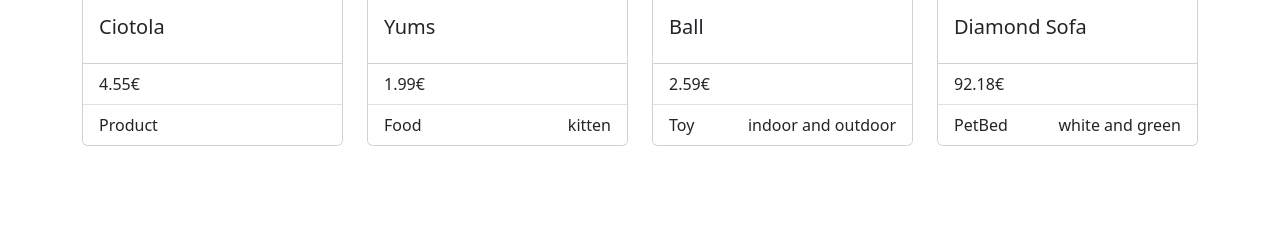
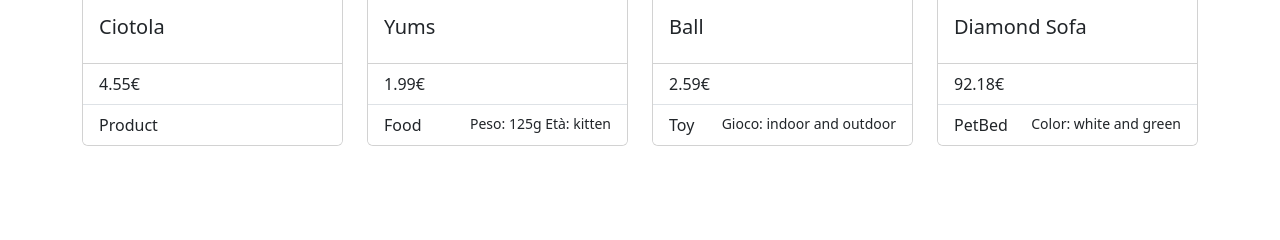
Before and after one commit to marikadiblasio/php-oop-2, a PHP site: page / in a window 1280 px wide. Shown: the part 417-657 px from the top of the page. Run offline with PHP 8.4, Linux system fonts and the light colour scheme; some libraries are stand-ins or nearby versions.

Commit message:
add trait weightable and exception

```diff
--- a/Database/db.php
+++ b/Database/db.php
@@ -1,20 +1,33 @@
 <?php
-//include __DIR__ . '/../Models/Product.php';
-include_once __DIR__ . '/../Models/Food.php';
-include_once __DIR__ . '/../Models/Toy.php';
-include_once __DIR__ . '/../Models/PetBed.php';
+include __DIR__ . '/../Models/Food.php';
+include __DIR__ . '/../Models/Toy.php';
+include __DIR__ . '/../Models/PetBed.php';
 
 $dog = new Category('<i class="fa-solid fa-dog"></i>', 'dog');
 $cat = new Category('<i class="fa-solid fa-cat"></i>', 'cat');
 
 $products = [
     new Product('Ciotola', $cat, 4.55, 'https://www.isoladeitesori.it/dw/image/v2/BGRZ_PRD/on/demandware.static/-/Sites-it-master-catalog/default/dwcb552b5f/idt/dmo-172131-1-172131.jpg?sw=800&sh=800', false),
-    new Food('Yums', $cat, 1.99, 'https://m.media-amazon.com/images/I/815M0171I0L._AC_SY879_.jpg', true,'snack'),
-    new Toy('Ball', $dog, 2.59, 'https://m.media-amazon.com/images/I/61Uh3BPhwbS._AC_SL1500_.jpg', false, 'Petup'),
-    new PetBed('Diamond Sofa', $cat, 92.18, 'https://cdn.shopify.com/s/files/1/0549/1638/2879/products/FunnyFuzzy_VintageLeisureDiamondCatSofaBed6_8a988536-e442-4180-9d80-b22ea02f6d6f.jpg?v=1677236585&width=800', true),
-    new Food('Delicious', $dog, 4.32, 'https://shop-cdn-m.mediazs.com/bilder/royal/canin/medium/adult/crocchette/per/cane/0/400/80731_pla_royalcanin_mediumadult_15kg_hs_01_0.jpg', true, 'dry food', 'Royal Canin'),
+    new Food('Yums', $cat, 1.99, 'https://m.media-amazon.com/images/I/815M0171I0L._AC_SY879_.jpg', true, 'kitten', 'snack'),
+    new Toy('Ball', $dog, 2.59, 'https://m.media-amazon.com/images/I/61Uh3BPhwbS._AC_SL1500_.jpg', false, 'indoor and outdoor', 'Petup'),
+    new PetBed('Diamond Sofa', $cat, 92.18, 'https://cdn.shopify.com/s/files/1/0549/1638/2879/products/FunnyFuzzy_VintageLeisureDiamondCatSofaBed6_8a988536-e442-4180-9d80-b22ea02f6d6f.jpg?v=1677236585&width=800', true, 'white and green'),
+    new Food('Delicious', $dog, 4.32, 'https://shop-cdn-m.mediazs.com/bilder/royal/canin/medium/adult/crocchette/per/cane/0/400/80731_pla_royalcanin_mediumadult_15kg_hs_01_0.jpg', true, 'adult', 'dry food', 'Royal Canin'),
 
 ];
-$products[1]->age = 'kitten';
-$products[2]->indoor_outdoor = 'indoor and outdoor';
-$products[3]->color = 'white and green';
+
+try{
+    $products[1]->setWeight(125, 'g');
+}catch(Exception $e){
+    echo 'Eccezione: ', $e->getMessage();
+}
+try{
+    $products[2]->setWeight(85, 'g');
+}catch(Exception $e){
+    echo 'Eccezione: ', $e->getMessage();
+}
+try{
+    $products[4]->setWeight(180, 'g');
+}catch(Exception $e){
+    echo 'Eccezione: ', $e->getMessage();
+}
+// var_dump($products);
--- a/Models/Category.php
+++ b/Models/Category.php
@@ -5,6 +5,12 @@
 class Category{
     public
     $icon, $category;
+/**
+ * Summary of __Construct
+ *
+ * @param string $icon
+ * @param string $category
+ */
     public function __construct(string $icon, string $category){
         $this->icon = $icon;
         $this->category = $category;
--- a/Models/Food.php
+++ b/Models/Food.php
@@ -1,17 +1,41 @@
 <?php
 include_once __DIR__ . '/Product.php';
-
+include_once __DIR__ .'/../Traits/Weightable.php';
+/**
+ * Summary of Food
+ */
 class Food extends Product
 {
+    use Weightable;
     public
-    $weight, $diet, $kind_of_food, $age, $ingredients, $nutritional_value, $suggested_serving, $type = 'Food';
-    public function __construct(string $name, $category, float $price, string $image, bool $new, string $kind_of_food, string $brand = 'none', string $diet = 'regular'){
+    $diet, $kind_of_food, $age, $nutritional_value, $suggested_serving;
+
+    /**
+     * Summary of __construct
+     *
+     * @param string $name
+     * @param Category $category
+     * @param float $price
+     * @param string $image
+     * @param boolean $new
+     * @param string $kind_of_food
+     * @param string $brand
+     * @param string $diet
+     */
+    public function __construct(string $name, Category $category, float $price, string $image, bool $new, string $age, string $kind_of_food, string $brand = 'none', string $diet = 'regular'){
         parent::__construct($name, $category, $price, $image, $new, $brand);
+        $this ->age = $age;
+        $this ->kind_of_food = $kind_of_food;
         $this ->diet = $diet;
-        $this ->kind_of_food = $kind_of_food;
     }
+
+    /**
+     * Summary of getDetails
+     *
+     * @return string
+     */
     public function getDetails(){{
-        return $this->age;
+        return "Peso: {$this?->weight} Età: $this->age";
     }
 }
 }
--- a/Models/PetBed.php
+++ b/Models/PetBed.php
@@ -4,12 +4,13 @@ include_once __DIR__ . '/Product.php';
 class PetBed extends Product
 {
     public
-    $dimension, $material, $color, $indoor_outdoor, $type = 'PetBed';
-    public function __construct(string $name, $category, float $price, string $image, bool $new, string $brand = 'none'){
+    $dimension, $material, $color, $indoor_outdoor;
+    public function __construct(string $name, $category, float $price, string $image, bool $new, string $color,string $brand = 'none'){
         parent::__construct($name, $category, $price, $image, $new, $brand);
+        $this->color = $color;
     }
     public function getDetails(){{
-        return $this->color;
+        return "Color: $this->color";
     }
 }
 }
--- a/Models/Product.php
+++ b/Models/Product.php
@@ -1,13 +1,23 @@
 <?php
 include_once __DIR__ .'/Category.php';
 /**
- * Class Product
+ * Summary of Product
  */
 class Product
 {
     public
-    $id, $name, $category, $price, $image, $new, $brand, $detail, $type = 'Product';
+    $id, $name, $category, $price, $image, $new, $brand, $detail;
 
+    /**
+     * Summary of __construct
+     *
+     * @param string $name
+     * @param Category $category
+     * @param float $price
+     * @param string $image
+     * @param boolean $new
+     * @param string $brand
+     */
     public function __construct(string $name, Category $category, float $price, string $image, bool $new, string $brand = 'none'){
         $this->name = $name;
         $this->category = $category;
@@ -16,9 +26,7 @@ class Product
         $this->new = $new;
         $this->brand = $brand;
     }
-    public function getDetails(){{
-                 return $this->detail;
-             }
+    public function getDetails(){
+        return $this->detail;
     }
-
 }
--- a/Models/Toy.php
+++ b/Models/Toy.php
@@ -1,15 +1,18 @@
 <?php
 include_once __DIR__ . '/Product.php';
+include_once __DIR__ .'/../Traits/Weightable.php';
 
 class Toy extends Product
 {
+    use Weightable;
     public
-    $weight, $dimension, $material, $color, $indoor_outdoor, $type = 'Toy';
-    public function __construct(string $name, $category, float $price, string $image, bool $new, string $brand = 'none'){
+    $dimension, $material, $color, $indoor_outdoor;
+    public function __construct(string $name, $category, float $price, string $image, bool $new,$indoor_outdoor, string $brand = 'none'){
         parent::__construct($name, $category, $price, $image, $new, $brand);
+        $this->indoor_outdoor = $indoor_outdoor;
     }
     public function getDetails(){{
-        return $this->indoor_outdoor;
+        return "Gioco: $this->indoor_outdoor";
     }
 }
 }
--- /dev/null
+++ b/Traits/Weightable.php
@@ -0,0 +1,13 @@
+<?php
+trait Weightable{
+    protected $weight;
+    public function setWeight($weight, $int){
+        if(!is_numeric($weight)){
+            throw new Exception('Is not a number');
+        }
+        $this->weight = $weight.$int;
+    }
+    public function getWeight(){
+        return $this->weight;
+    }
+}
--- a/View/main.php
+++ b/View/main.php
@@ -17,8 +17,8 @@
                             <ul class="list-group list-group-flush">
                                 <li class="list-group-item"><?php echo "{$product->price}&euro;" ?></li>
                                 <li class="list-group-item d-flex justify-content-between">
-                                    <div><?php echo "{$product->type}";?></div>
-                                    <div>
+                                    <div><?php echo get_class($product);?></div>
+                                    <div class="small">
                                     <?php if($product->getDetails()){
                                      echo $product->getDetails(); }?>
                                     </div>
```
